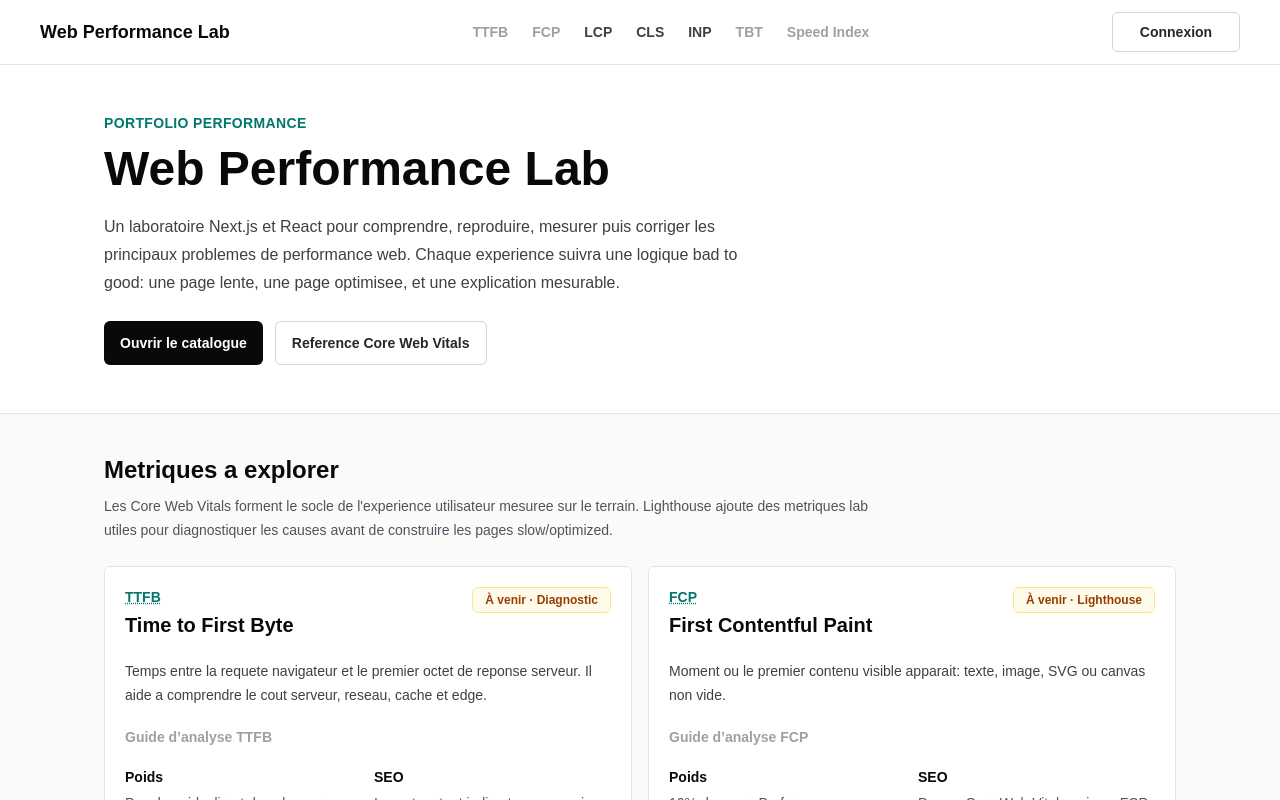
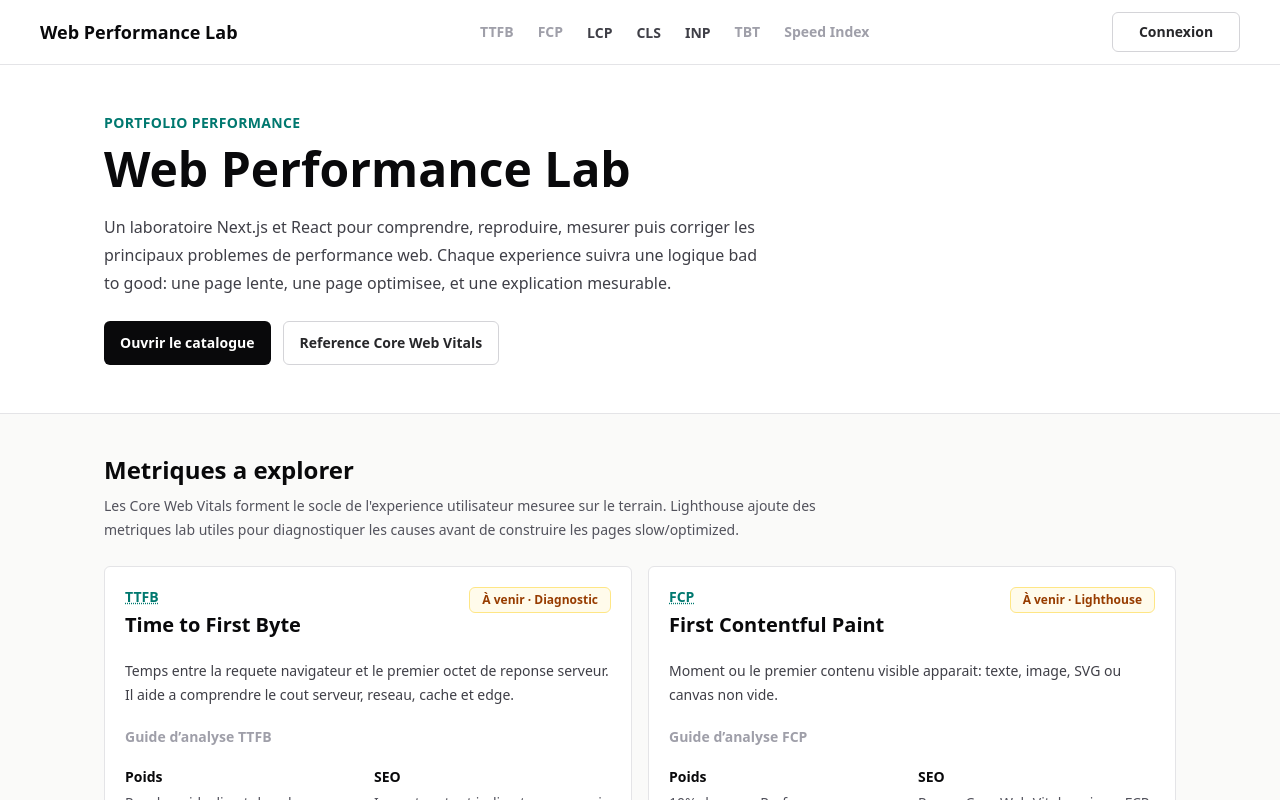
Before and after one commit to manuelWeb/web-perf-lab, a Next.js app: page / in a window 1280 px wide. Shown: the top 800 px of the page. Built offline with nearby package versions, Linux system fonts and the light colour scheme; no server answers.

Commit message:
feat(css): use Inter as global font cf. @theme inline and body in global.css

```diff
--- a/src/app/globals.css
+++ b/src/app/globals.css
@@ -8,7 +8,7 @@
 @theme inline {
   --color-background: var(--background);
   --color-foreground: var(--foreground);
-  --font-sans: Arial, Helvetica, sans-serif;
+  --font-sans: var(--font-inter), Arial, Helvetica, sans-serif;
   --font-mono: "SFMono-Regular", Consolas, "Liberation Mono", monospace;
 }
 
@@ -22,5 +22,5 @@
 body {
   background: var(--background);
   color: var(--foreground);
-  font-family: Arial, Helvetica, sans-serif;
+  font-family: var(--font-sans);
 }
```
